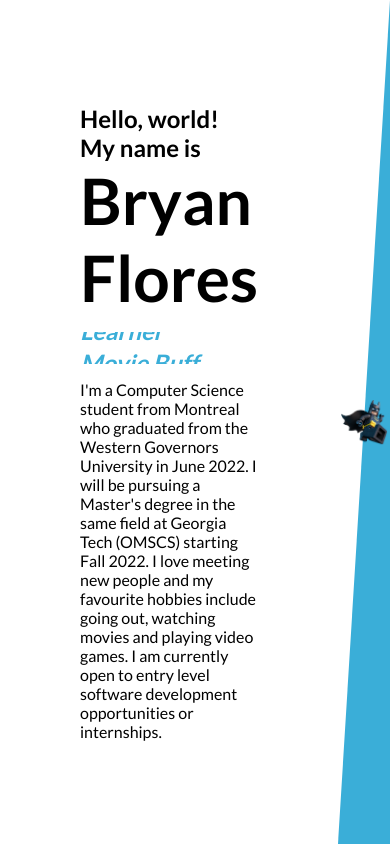
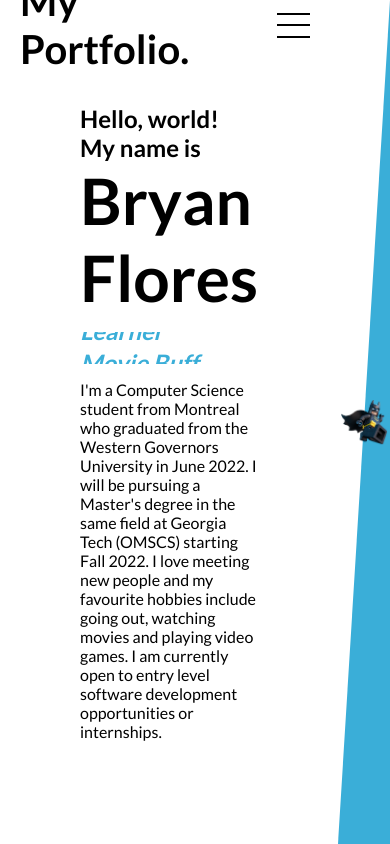
Before and after one commit to flores-br/my-portfolio, a React (Create React App) app: page / in a window 390 px wide. Built offline with nearby package versions, Linux system fonts and the light colour scheme.

Commit message:
Navbar hamburger

```diff
--- a/src/App.js
+++ b/src/App.js
@@ -1,7 +1,13 @@
 import Intro from './components/Intro';
+import Navbar from './components/Navbar';
 
 const App = () => {
-  return <Intro />;
+  return (
+    <>
+      <Navbar />
+      <Intro />
+    </>
+  );
 };
 
 export default App;
--- /dev/null
+++ b/src/components/Navbar/index.js
@@ -0,0 +1,25 @@
+import { useState } from 'react';
+import './style.css';
+
+const Navbar = () => {
+  const [active, setActive] = useState(false);
+  return (
+    <nav className="navbar">
+      <div className="nav-left">
+        <h1 className="nav-title">My Portfolio.</h1>
+      </div>
+      <div className="nav-right">
+        <div
+          className={'hamburger ' + (active && 'active')}
+          onClick={() => setActive(!active)}
+        >
+          <span className="line"></span>
+          <span className="line"></span>
+          <span className="line"></span>
+        </div>
+      </div>
+    </nav>
+  );
+};
+
+export default Navbar;
--- /dev/null
+++ b/src/components/Navbar/style.css
@@ -0,0 +1,59 @@
+.navbar {
+  position: fixed;
+  height: 6vh;
+  width: 100vw;
+  display: flex;
+  z-index: 999;
+}
+
+.nav-left,
+.nav-right {
+  flex: 1;
+  display: flex;
+  align-items: center;
+}
+
+/* left side */
+.nav-left {
+  justify-content: start;
+}
+
+.nav-title {
+  margin-left: 0.5em;
+  font-size: 2.5em;
+}
+
+/* right side */
+.nav-right {
+  justify-content: end;
+}
+
+.hamburger {
+  width: 33px;
+  height: 25px;
+  margin-right: 5rem;
+  display: flex;
+  flex-direction: column;
+  justify-content: space-between;
+  cursor: pointer;
+}
+
+.active .line:first-child {
+  transform: rotate(45deg);
+}
+
+.active .line:nth-child(2) {
+  opacity: 0;
+}
+
+.active .line:last-child {
+  transform: rotate(-45deg);
+}
+
+.line {
+  width: 100%;
+  height: 2px;
+  background-color: black;
+  transform-origin: left;
+  transition: all 500ms ease;
+}
```
